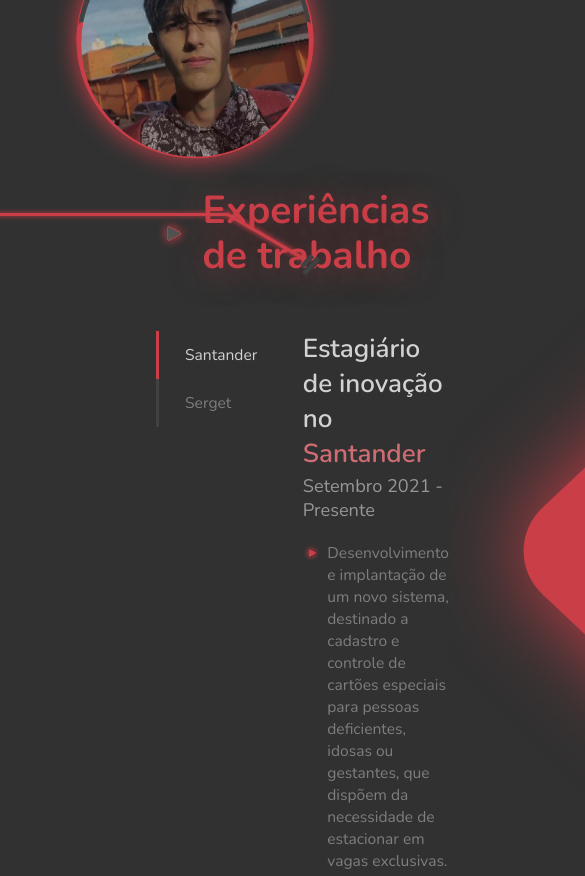
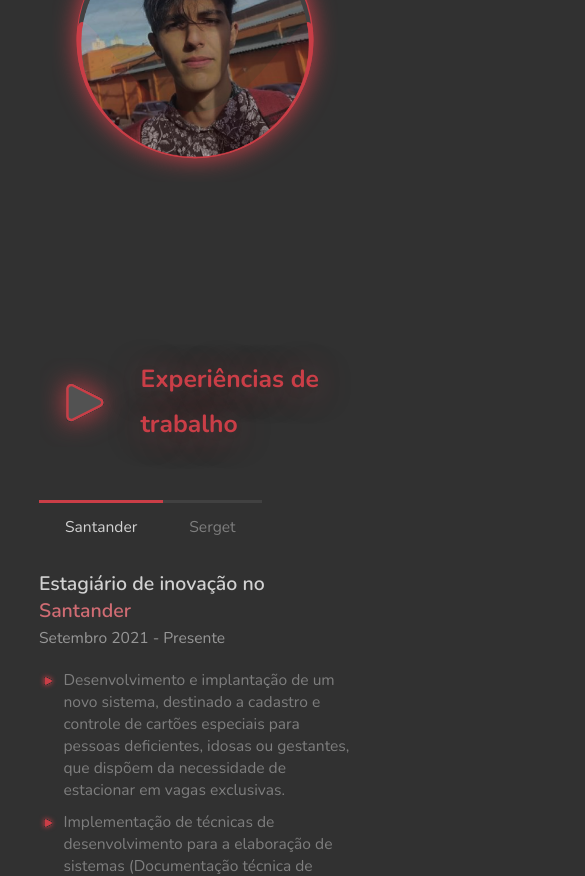
Before and after one commit to Lissone/leonardo-lissone, a Next.js app: page / in a window 390 px wide. Shown: the part 1440-2316 px from the top of the page, 585 px wide, since content can reach past the window. Built offline with nearby package versions, Linux system fonts and the light colour scheme.

Commit message:
feat: responsivity on work experiences component section

```diff
--- a/src/components/About/styles.ts
+++ b/src/components/About/styles.ts
@@ -12,6 +12,10 @@ export const Container = styled.section`
 
   @media (min-width: 1550px) {
     padding-top: 8rem;
+  }
+
+  @media (max-width: 1350px) {
+    height: 120vh;
   }
 
   @media (max-width: 920px) {
@@ -40,7 +44,7 @@ export const Content = styled.div`
     gap: 13rem;
   }
 
-  @media (max-width: 1300px) {
+  @media (max-width: 1350px) {
     flex-direction: column;
     gap: 0;
   }
--- a/src/components/WorkExperiences/Tabs/styles.ts
+++ b/src/components/WorkExperiences/Tabs/styles.ts
@@ -1,20 +1,31 @@
 import styled from 'styled-components'
 
 export const Container = styled.div`
+  overflow: hidden;
+
   padding-top: 4rem;
 
   display: flex;
+
+  @media (max-width: 750px) {
+    flex-direction: column;
+  }
 `
 
 export const NavTabs = styled.ul`
   display: flex;
   flex-direction: column;
   align-items: start;
+
+  @media (max-width: 750px) {
+    overflow-x: auto;
+    overflow-y: hidden;
+
+    flex-direction: row;
+  }
 `
 
 export const Tab = styled.li`
-  width: 100%;
-
   list-style: none;
 
   button {
@@ -30,6 +41,11 @@ export const Tab = styled.li`
 
     &:hover {
       filter: brightness(0.85);
+    }
+
+    @media (max-width: 750px) {
+      border-left: 0;
+      border-top: 0.25rem solid var(--gray-800);
     }
   }
 
@@ -63,6 +79,11 @@ export const Content = styled.div`
       }
     }
   }
+
+  @media (max-width: 750px) {
+    padding-left: 0;
+    padding-top: 1.5rem;
+  }
 `
 
 export const HeadingContentTab = styled.div`
@@ -78,6 +99,16 @@ export const HeadingContentTab = styled.div`
 
     font-size: 1.4rem;
   }
+
+  @media (max-width: 480px) {
+    h1 {
+      font-size: 1.5rem;
+    }
+
+    span {
+      font-size: 1.2rem;
+    }
+  }
 `
 
 export const Highlight = styled.a`
@@ -92,4 +123,8 @@ export const Highlight = styled.a`
 
     filter: brightness(0.9);
   }
+
+  @media (max-width: 480px) {
+    font-size: 1.5rem;
+  }
 `
--- a/src/components/WorkExperiences/index.tsx
+++ b/src/components/WorkExperiences/index.tsx
@@ -1,4 +1,4 @@
-import { Container, Content, Heading, Cable, ImageContainer } from './styles'
+import { Container, Content, Heading, ImageContainer } from './styles'
 import { Tabs } from './Tabs'
 import { HeadingContentTab, Highlight } from './Tabs/styles'
 
@@ -109,8 +109,6 @@ export function WorkExperiences() {
         </Tabs>
       </Content>
 
-      <Cable src="/images/cable-work-experience.svg" alt="Cabo de led" />
-
       <ImageContainer>
         <img src="/images/prism-cut.svg" alt="Prima cortado com led" />
       </ImageContainer>
--- a/src/components/WorkExperiences/styles.ts
+++ b/src/components/WorkExperiences/styles.ts
@@ -10,6 +10,20 @@ export const Container = styled.section`
 
   display: flex;
   justify-content: space-between;
+
+  @media (max-width: 1090px) {
+    padding-left: 9rem;
+    padding-right: 4rem;
+  }
+
+  @media (max-width: 770px) {
+    padding-left: 6rem;
+  }
+
+  @media (max-width: 650px) {
+    padding-left: 3rem;
+    padding-right: 3rem;
+  }
 `
 
 export const Content = styled.div`
@@ -17,6 +31,8 @@ export const Content = styled.div`
 
   margin: 0 auto;
   padding-top: 4rem;
+
+  overflow: hidden;
 
   display: flex;
   flex-direction: column;
@@ -34,14 +50,19 @@ export const Heading = styled.div`
     text-shadow: 0rem 0.25rem 2.5rem rgba(202, 62, 71, 0.5);
 
     color: var(--red-400);
+
+    @media (max-width: 680px) {
+      font-size: 2.5rem;
+    }
+
+    @media (max-width: 580px) {
+      font-size: 2.1rem;
+    }
+
+    @media (max-width: 480px) {
+      font-size: 1.9rem;
+    }
   }
-`
-
-export const Cable = styled.img`
-  position: absolute;
-
-  top: 6.5rem;
-  right: 5rem;
 `
 
 export const ImageContainer = styled.div`
@@ -50,5 +71,13 @@ export const ImageContainer = styled.div`
 
   img {
     height: 38rem;
+
+    @media (max-width: 1225px) {
+      height: 30rem;
+    }
+
+    @media (max-width: 1090px) {
+      display: none;
+    }
   }
 `
--- a/src/styles/global.ts
+++ b/src/styles/global.ts
@@ -83,7 +83,8 @@ export const GlobalStyle = createGlobalStyle`
 
   /* Chrome, Edge, and Safari */
   *::-webkit-scrollbar {
-    width: 0.625rem;
+    width: 0.3rem;
+    height: 0.2rem;
   }
 
   *::-webkit-scrollbar-track {
@@ -93,4 +94,8 @@ export const GlobalStyle = createGlobalStyle`
   *::-webkit-scrollbar-thumb {
     background-color: var(--red-400);
   }
+
+  ::-webkit-scrollbar-thumb:horizontal{
+    background-color: var(--gray-600);
+  }
 `
```
